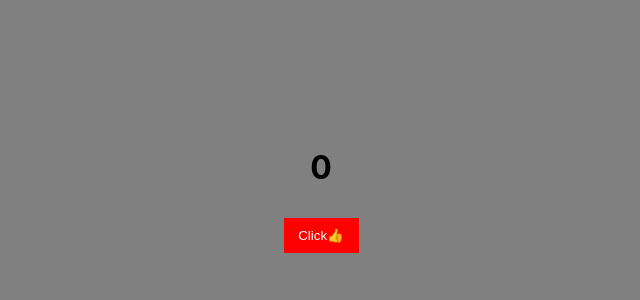
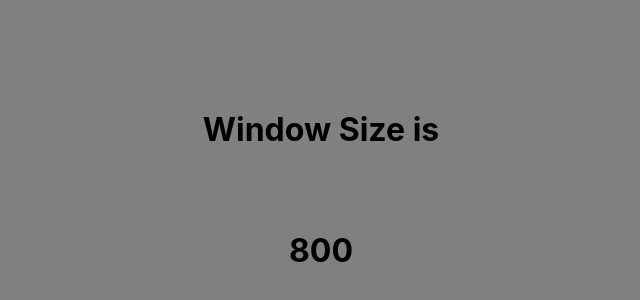
Before and after one commit to inshayaqoob/React-UseState, a React (Create React App) app: page / in a window 1280 px wide. Shown: the part 210-510 px from the top of the page, without its empty margins (319-959 px from the left). Built offline with nearby package versions, Linux system fonts and the light colour scheme.

Commit message:
Add Useeffect2

```diff
--- a/src/App.js
+++ b/src/App.js
@@ -4,6 +4,7 @@ import React , {useState} from 'react';
 // import TudoList from './components/TudoList';
 import BasicForm from './components/BasicForm';
 import UseEffects from './components/useEffect.js/UseEffects';
+import Useeffect2 from './components/useEffect.js/Useeffect2';
 
 const App = () => {
 // In useState first value is current value and we store it into variable name myNAME and then other value it take is function and then we define it setMyname when this one function and here we give new value because we define this one function on inside the fucntion that call when we clicked on the button
@@ -45,7 +46,8 @@ const App = () => {
        {/* <UseStataobject /> */}
        {/* <TudoList /> */}
        {/* <BasicForm/> */}
-       <UseEffects/>
+       {/* <UseEffects/> */}
+       <Useeffect2/>
     </div>
   );
 }
--- /dev/null
+++ b/src/components/useEffect.js/Useeffect2.js
@@ -0,0 +1,21 @@
+import React , {useState, useEffect} from 'react'
+
+const Useeffect2 = () => {
+    const[width, setwidth] = useState(window.screen.width);
+    const resize =  () => {
+        setwidth(window.innerWidth)
+    }
+    useEffect(()=>{
+        window.addEventListener('resize', resize)
+    })
+  return (
+   <>
+    <h1>Window Size is </h1>
+    <br></br>
+    <br></br>
+    <h1>{width}</h1>
+   </>
+  )
+}
+
+export default Useeffect2;
```
